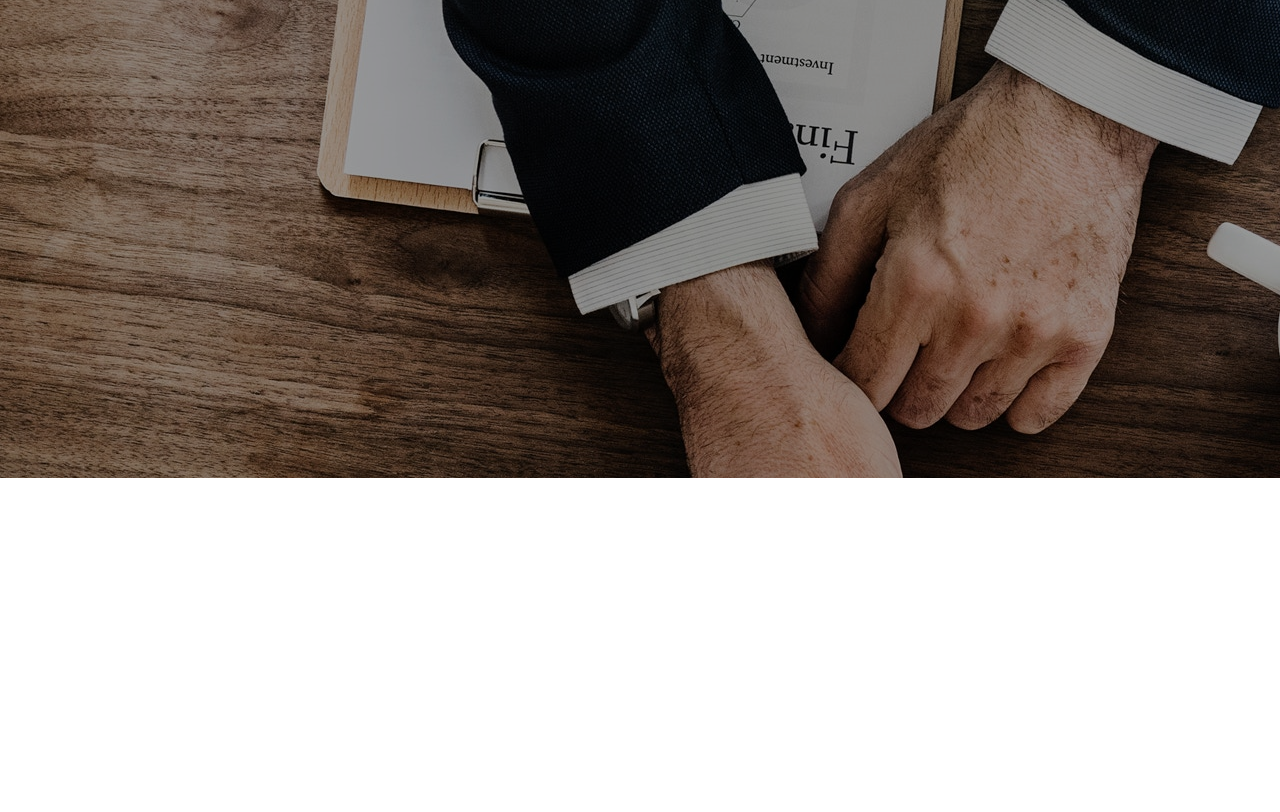
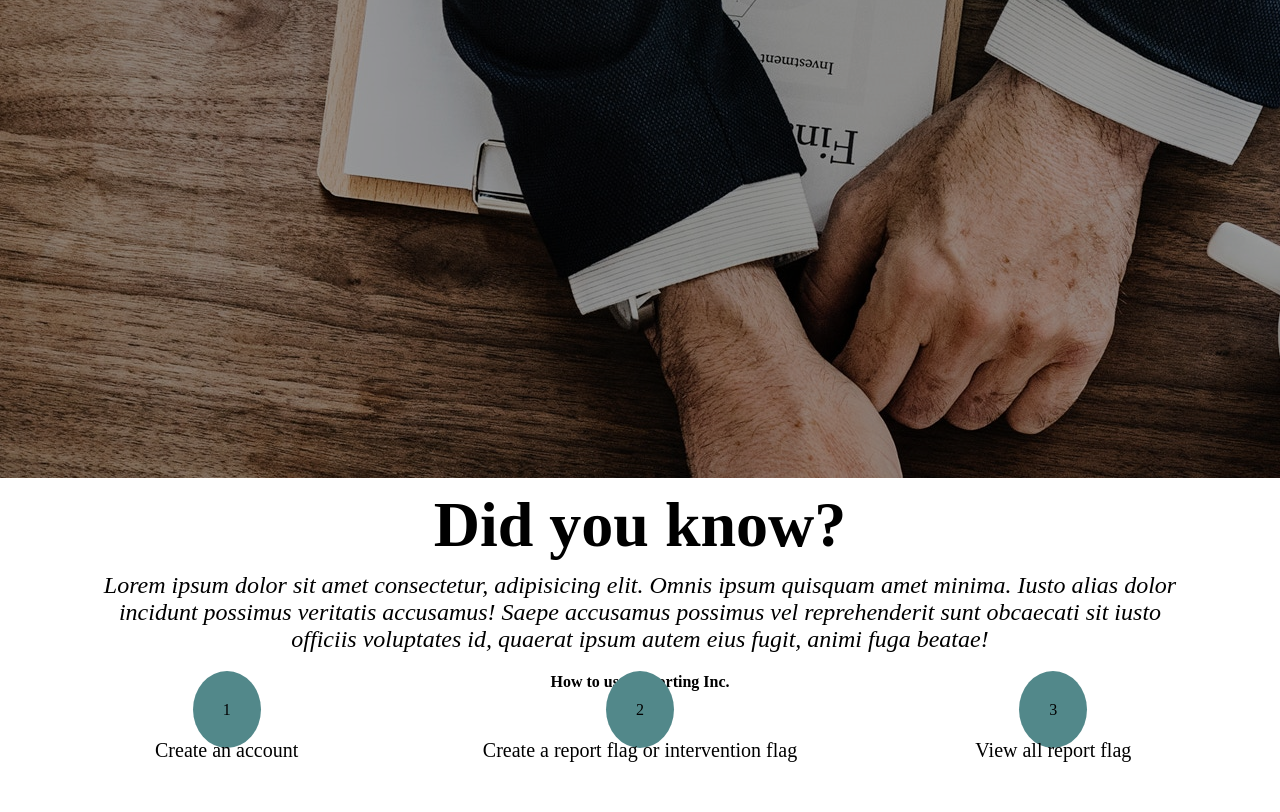
Before and after one commit to Rexben001/Reporting, a plain HTML site: page ui/index.html in a window 1280 px wide. Shown: the part 322-1134 px from the top of the page. Before the commit the page ends 800 px from the top, so only its background shows below. Drawn offline with Linux system fonts and the light colour scheme.

Commit message:
[Feature #162367275] Add quotes from various authors

```diff
--- a/ui/index.html
+++ b/ui/index.html
@@ -18,15 +18,40 @@
                 <a href="#"><i class="fas fa-desktop"></i></a>
                 <a href="#">Home</a>
                 <a href="#">Create Report</a>
+                <a href="#">Sign up</a>
                 <a href="#">Log in</a>
                 <a href="#" class="active" id="fa-bars"><i class="fa fa-bars"></i></a>
             </div>
             <div class="reporting">
                 <h3>Reporting Inc.</h3>
-                <p class="details">It enables every citizen to bring any form of corruption to the notice of appropriate authorities. It is also called the "Whistling blowing web App"</p>
+                <p class="details">It enables every citizen to bring any form of corruption to the notice of appropriate
+                    authorities. It is also called the "Whistling blowing web App"</p>
             </div>
         </div>
     </header>
+    <section>
+        <h3>Did you know?</h3>
+        <p id="quotes">Lorem ipsum dolor sit amet consectetur, adipisicing elit. Omnis ipsum quisquam amet minima. Iusto
+            alias dolor incidunt possimus veritatis accusamus! Saepe accusamus possimus vel reprehenderit sunt obcaecati
+            sit iusto officiis voluptates id, quaerat ipsum autem eius fugit, animi fuga beatae!</p>
+        <div class="how-to">
+            <h4>How to use Reporting Inc.</h4>
+            <div class="grid-block">
+                <div>
+                    <span class="circle">1</span>
+                    <p class="status">Create an account</p>
+                </div>
+                <div>
+                    <span class="circle">2</span>
+                    <p class="status">Create a report flag or intervention flag</p>
+                </div>
+                <div>
+                    <span class="circle">3</span>
+                    <p class="status">View all report flag </p>
+                </div>
+            </div>
+        </div>
+    </section>
     <script src="main.js"></script>
 </body>
 
--- a/ui/main.css
+++ b/ui/main.css
@@ -9,6 +9,7 @@
 header{
     background: url(./home.jpg);
     height: 100vh;
+    position: relative;
 }
 
 .overlay{
@@ -46,7 +47,9 @@ header{
 .reporting{
     margin: 30px;
     text-align: center;
-position: sticky}
+    position: absolute;
+    z-index: 0;
+}
 h3{
     font-size: 4.0rem;
 }
@@ -54,7 +57,90 @@ h3{
     font-size: 2.0rem;
     padding: 10px 100px;
 }
-/**/
+
+section{
+    padding: 10px;
+    margin: auto;
+    text-align: center;
+}
+
+#quotes{
+    padding: 10px 90px;
+    font-size: 1.5rem;
+    font-style: italic;
+    margin: 0 auto;
+    border: none;
+    text-align: center;
+    display: block;
+}
+/* #quotes:before{
+    content: open-quote;
+    font-size: 5.0rem;
+    line-height: 0.4;
+    vertical-align: top;
+    quotes: "\201C" "\201D" "\2018" "\2019";
+    left: -10%;
+    color: aqua
+}
+#quotes:after{
+    content: close-quote;
+    font-size: 5.0rem;
+    line-height: 0.8;
+    vertical-align: top;
+    right: -15%;
+    bottom: -60px;
+}
+
+#quotes p{
+    display: inline;
+} */
+
+.how-to{
+    text-align: center;
+    padding: 10px;
+    margin: 0 auto;
+}
+
+.grid-block{
+    display: grid;
+    grid-template-columns: repeat(3, 1fr);
+    /* spaces in between the grids */
+    grid-gap: 20px;
+    padding: 10px
+}
+.grid-block > div{
+    text-align: center;
+    margin: auto;
+    align-items: center;
+    padding: 0 20px;
+}
+.circle{
+    margin-top: 30px;
+    border-radius: 80%;
+    padding: 30px ;
+    height: 50px;
+    width: 50px;
+    background: rgb(82, 136, 138);
+    text-align: center;
+}
+
+/* .circle > p{
+    text-align: center;
+    margin: auto;
+    padding: 15px 0;
+} */
+
+.status{
+    text-align: center;
+    font-size: 20px;
+    margin: auto;
+    padding: 20px 0;
+}
+
+
+
+
+/*Media Queries*/
 @media screen and (max-width: 600px){
     .bar a:not(:first-child){
         display: none;
@@ -76,7 +162,8 @@ h3{
 */
 @media screen and (max-width: 600px){
     .bar .responsive{
-        position: relative;
+        position: absolute;
+        z-index: 1;
     }
 
     .bar.responsive .active{
@@ -92,6 +179,13 @@ h3{
         }
         .bar{
             background: rgb(0, 0, 0);
+
             background: rgba(0, 0, 0, 0.4);
         }
+        header{
+            height: 60vh;
+        }
+        .details{
+            font-size: 2.0rem;
+            padding: 10px 30px;       }
 }
--- a/ui/main.js
+++ b/ui/main.js
@@ -11,4 +11,15 @@ if(menu.className === 'bar'){
 }
 
 console.log('working')
-})
+});
+
+let quotes = document.getElementById('quotes');
+let q1 = "Lorem ipsum dolor sit amet consectetur, adipisicing elit. Omnis ipsum quisquam amet minima. Iusto alias dolor incidunt possimus veritatis accusamus! Saepe accusamus possimus vel reprehenderit sunt obcaecati sit iusto officiis voluptates id, quaerat ipsum autem eius fugit, animi fuga beatae!";
+let q2 = "adipisicing elit. Omnis ipsum quisquam amet minima. Iusto alias dolor incidunt possimus veritatis accusamus! Saepe accusamus possimus vel reprehenderit sunt obcaecati sit iusto officiis voluptates id, quaerat ipsum autem eius fugit, animi fuga beatae!"
+let q3 = "Iusto alias dolor incidunt possimus veritatis accusamus! Saepe accusamus possimus vel reprehenderit sunt obcaecati sit iusto officiis voluptates id, quaerat ipsum autem eius fugit, animi fuga beatae!"
+const arr = [q1, q2, q3];
+const rand =arr[Math.floor(Math.random() *arr.length)];
+
+setInterval(() => {
+    quotes.innerHTML = arr[Math.floor(Math.random() *arr.length)];
+}, 10000);
```
Also changed, not shown: 2 other files.
